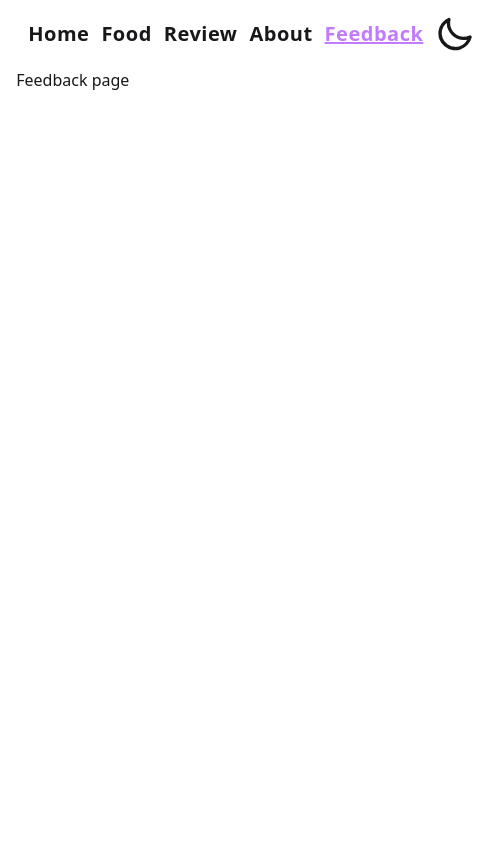
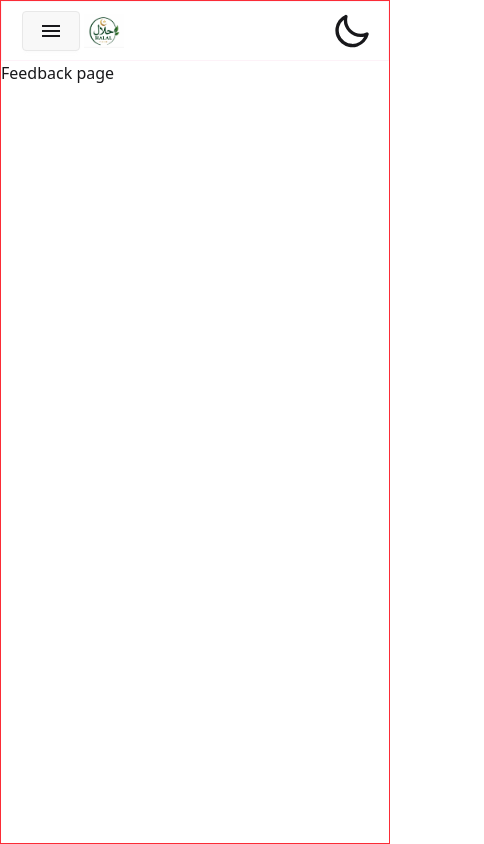
Before and after one commit to AtherHussenMurad81/halal-shob, a Next.js app: page /feedback in a window 390 px wide. Shown: the whole page, 484 px wide, since content can reach past the window. Built offline with nearby package versions, Linux system fonts and the light colour scheme.

Commit message:
mobile menu add

```diff
--- a/package.json
+++ b/package.json
@@ -12,7 +12,8 @@
     "lucide": "^1.3.0",
     "next": "16.2.1",
     "react": "19.2.4",
-    "react-dom": "19.2.4"
+    "react-dom": "19.2.4",
+    "react-icons": "^5.6.0"
   },
   "devDependencies": {
     "@tailwindcss/postcss": "^4",
--- a/src/app/globals.css
+++ b/src/app/globals.css
@@ -1,2 +1,5 @@
 @import "tailwindcss";
 @plugin "daisyui";
+.max-w {
+  @apply mx-auto max-w-11/12;
+}
--- a/src/app/layout.jsx
+++ b/src/app/layout.jsx
@@ -25,9 +25,9 @@ export default function RootLayout({ children }) {
       lang="en"
       className={`${geistSans.variable} ${geistMono.variable} h-full antialiased`}
     >
-      <body className="min-h-full flex flex-col max-w-11/12 mx-auto">
-        <nav>
-          <div className="flex justify-between items-center ">
+      <body className="min-h-full flex flex-col border border-red-500">
+        <nav className="border-pink-50 border  ">
+          <div className=" justify-between items-center max-w flex">
             <Logo />
             <Header />
             <Theme />
--- /dev/null
+++ b/src/components/Dropdown.jsx
@@ -0,0 +1,37 @@
+"use client";
+import { MdMenu } from "react-icons/md";
+import React from "react";
+import { link } from "@/constants";
+import Link from "next/link";
+import { usePathname } from "next/navigation";
+
+const Dropdown = () => {
+  const pathName = usePathname();
+  return (
+    <div className="dropdown flex md:hidden dropdown-hover">
+      {/* Trigger Button */}
+      <label tabIndex={0} className="btn m-1">
+        <MdMenu size={24} />
+      </label>
+
+      {/* Dropdown Menu */}
+      <ul
+        tabIndex={0}
+        className="dropdown-content menu p-2 shadow bg-base-100 rounded-box w-52"
+      >
+        {link.map((item) => (
+          <li
+            className={`flex justify-between hover:text-purple-400 tracking-wide transition-transform ${
+              pathName === item?.href && "text-purple-400 underline"
+            }`}
+            key={item.name}
+          >
+            <Link href={item.href}>{item.name}</Link>
+          </li>
+        ))}
+      </ul>
+    </div>
+  );
+};
+
+export default Dropdown;
--- a/src/components/Header.jsx
+++ b/src/components/Header.jsx
@@ -5,11 +5,13 @@ import React from "react";
 import Logo from "./Logo";
 import Theme from "./Theme";
 import { usePathname } from "next/navigation";
+import Dropdown from "./Dropdown";
 
 const Header = () => {
   const pathName = usePathname();
   return (
-    <div className="flex justify-center gap-3 md:gap-5 text-xl font-semibold px-3 py-5">
+    <div>
+      <div className="hidden md:flex justify-center gap-3 md:gap-5 text-xl font-semibold px-3 py-5">
         {link.map((item, index) => (
           <Link
             href={item?.href}
@@ -22,6 +24,7 @@ const Header = () => {
           </Link>
         ))}
       </div>
+    </div>
   );
 };
 
--- a/src/components/Logo.jsx
+++ b/src/components/Logo.jsx
@@ -1,16 +1,18 @@
 // import Image from "next/image";
 import Image from "next/image";
 import React from "react";
+import Dropdown from "./Dropdown";
 
 const Logo = () => {
   return (
-    <div>
+    <div className="flex items-center">
+      <Dropdown />
       <Image
         src="/image.png"
         alt="logo"
         width={10}
         height={10}
-        className="h-10 w-10 rounded-xl"
+        className=" w-10 rounded-xl px-3x py-3"
       />
     </div>
   );
```
Also changed, not shown: 1 other file (tests, documents, lock files or other folders). Lines whose indentation alone changed are shown as unchanged.
